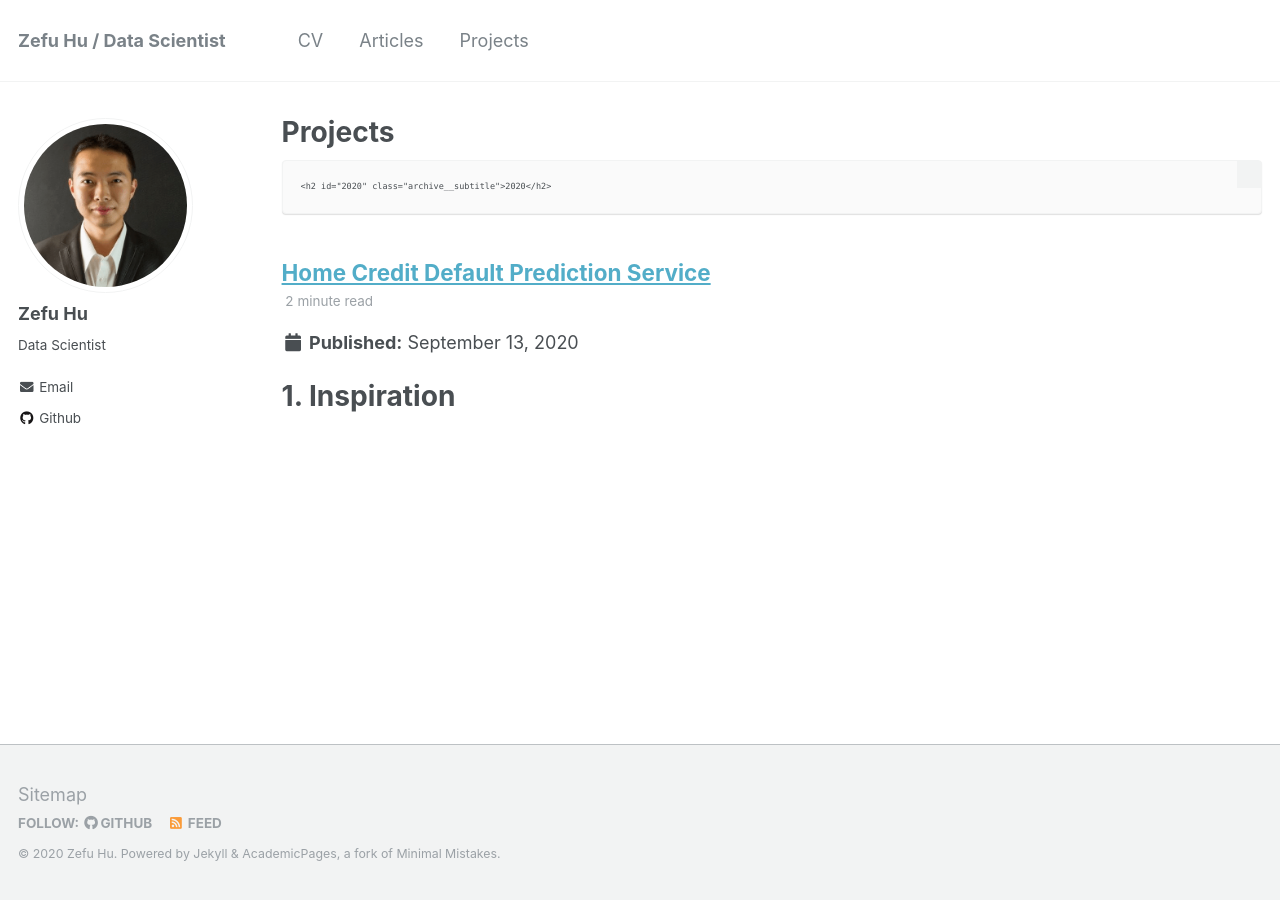
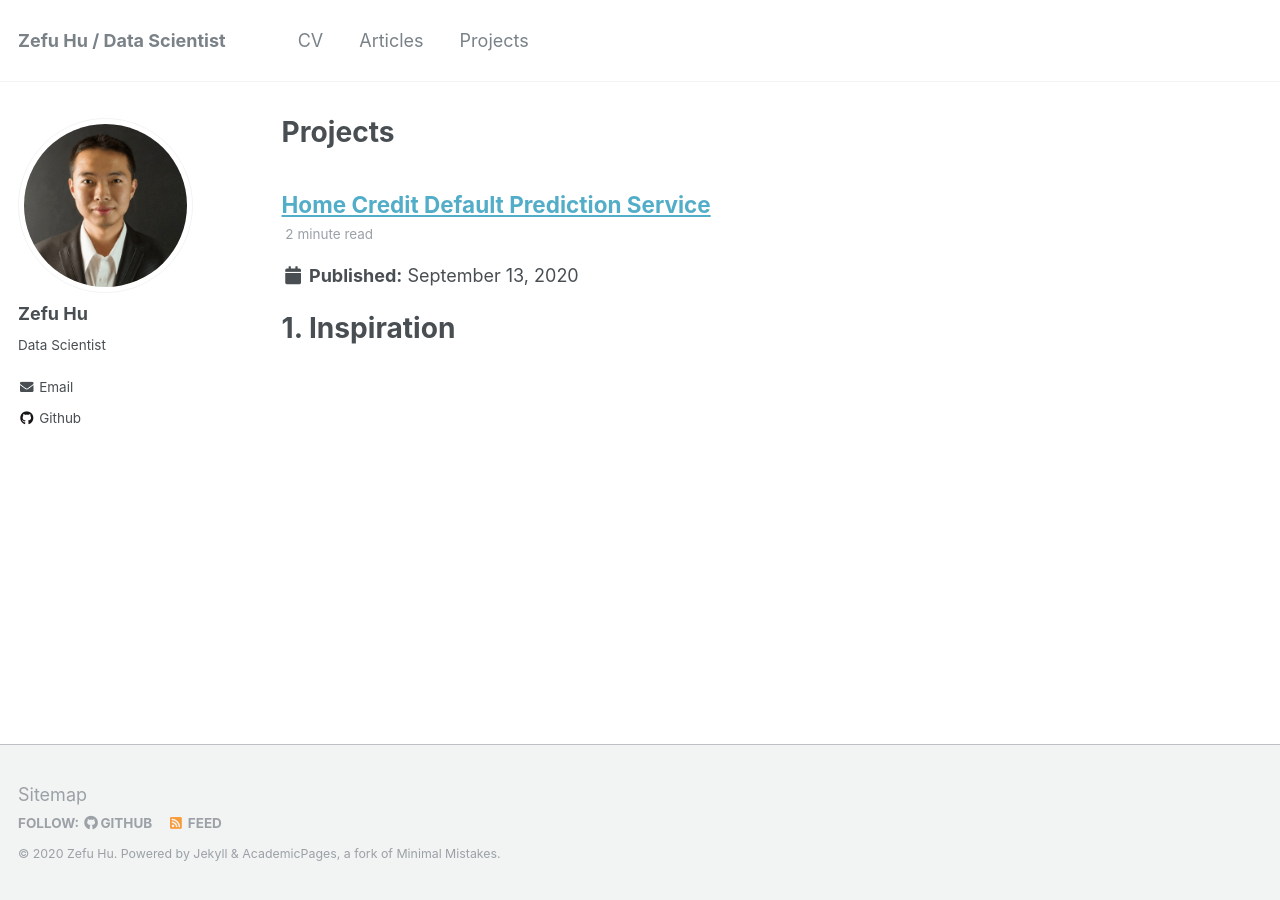
Before and after one commit to Superhzf/Superhzf.github.io, a Jekyll site: the page built from _pages/projects.md, in a window 1280 px wide. Built offline with Jekyll 4.4.1, drawn with Linux system fonts in a browser that asks for light colours.

Commit message:
type: bug
Fix displaying bugs

```diff
--- a/_pages/projects.md
+++ b/_pages/projects.md
@@ -9,9 +9,9 @@ author_profile: true
 {% capture written_year %}'None'{% endcapture %}
 {% for post in site.projects %}
   {% capture year %}{{ post.date | date: '%Y' }}{% endcapture %}
+  {% capture written_year %}{{ year }}{% endcapture %}
   {% if year != written_year %}
     <h2 id="{{ year | slugify }}" class="archive__subtitle">{{ year }}</h2>
-    {% capture written_year %}{{ year }}{% endcapture %}
   {% endif %}
   {% include archive-single.html %}
 {% endfor %}
```
